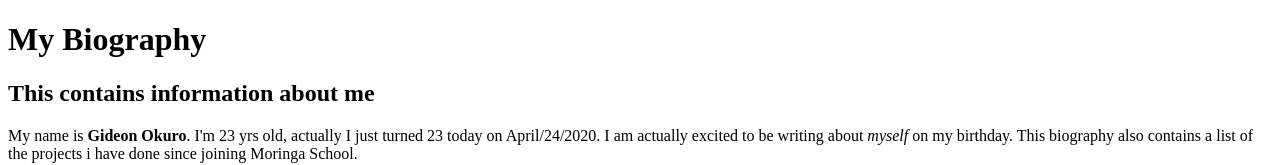
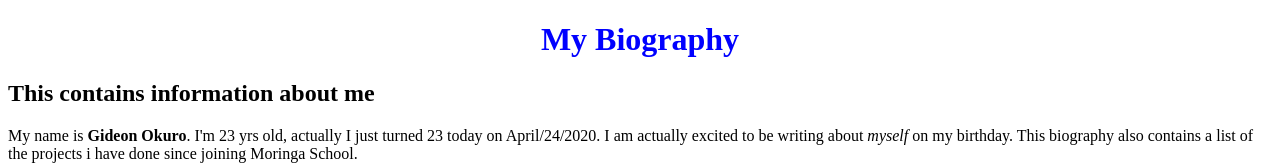
Before and after one commit to Okuro3499/myself, a plain HTML site: page myself.html in a window 1280 px wide. Shown: the top 165 px of the page. Drawn offline with Linux system fonts and the light colour scheme.

Commit message:
add an alignment to the edit and edit an error on the selector

```diff
--- a/css/style.css
+++ b/css/style.css
@@ -1,3 +1,4 @@
-hi {
+h1 {
   color: blue;
+  text-align: center;
 }
```
